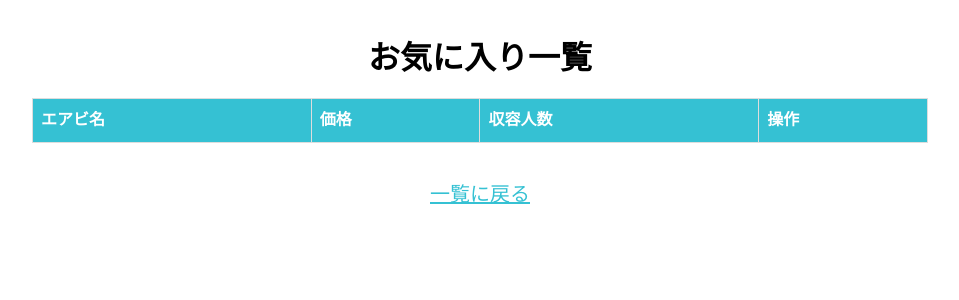
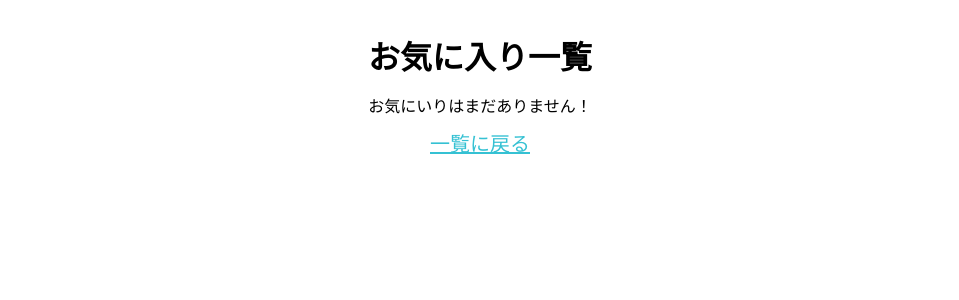
Before and after one commit to momo-0315/Arigato, a PHP site: page /fav.php in a window 1280 px wide. Shown: the part 80-380 px from the top of the page, without its empty margins (160-1119 px from the left). Run offline with PHP 8.4, Linux system fonts and the light colour scheme; lists and menus that the app fills with data are empty.

Commit message:
add：donegit add .

```diff
--- a/src/user/fav.php
+++ b/src/user/fav.php
@@ -23,6 +23,9 @@ if (isset($_POST['delete'])) {
 <body>
   <div class="favourites">
     <h1 class="favourites__title">お気に入り一覧</h1>
+    <?php if (empty($favourites)) { ?>
+      <p>お気にいりはまだありません！</p>
+    <?php } else { ?>
       <table class="favourites__table">
         <form action="" method="post">
           <thead>
@@ -46,6 +49,7 @@ if (isset($_POST['delete'])) {
               </tr>
             </tbody>
           <?php endforeach; ?>
+        <?php } ?>
         </form>
       </table>
       <a class="favourites__link" href="/user/index.php">一覧に戻る</a>
```
Lines whose indentation alone changed are shown as unchanged.
